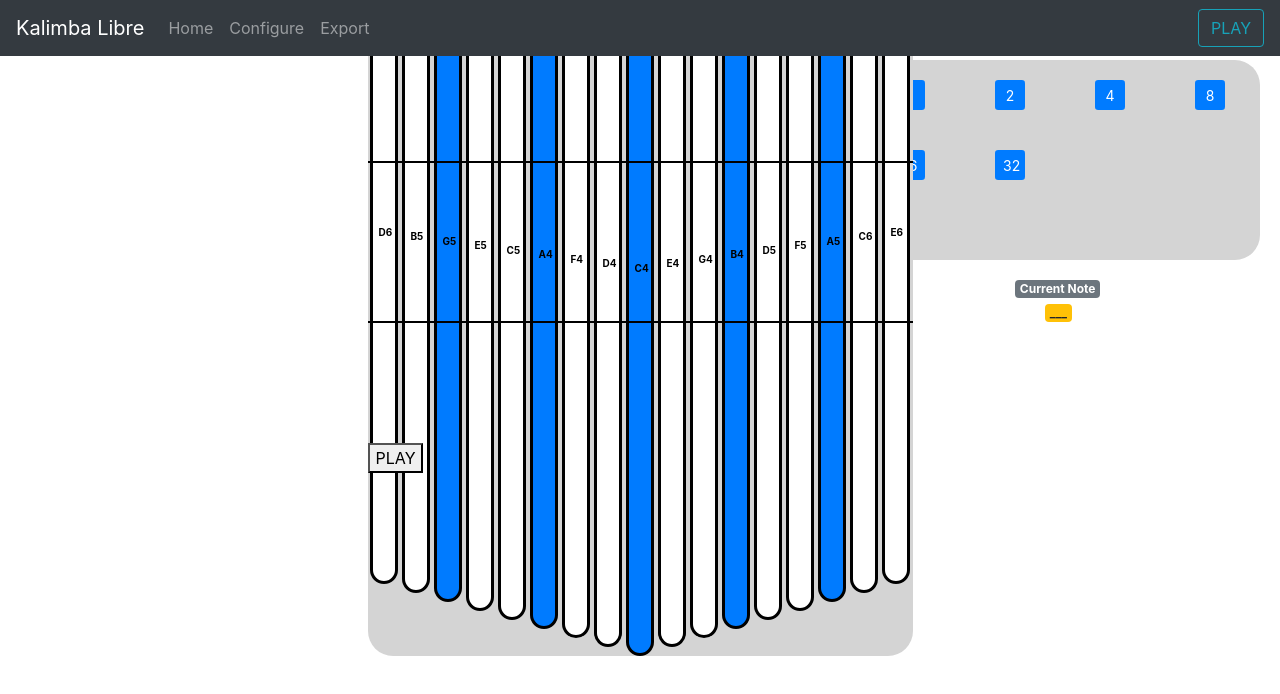
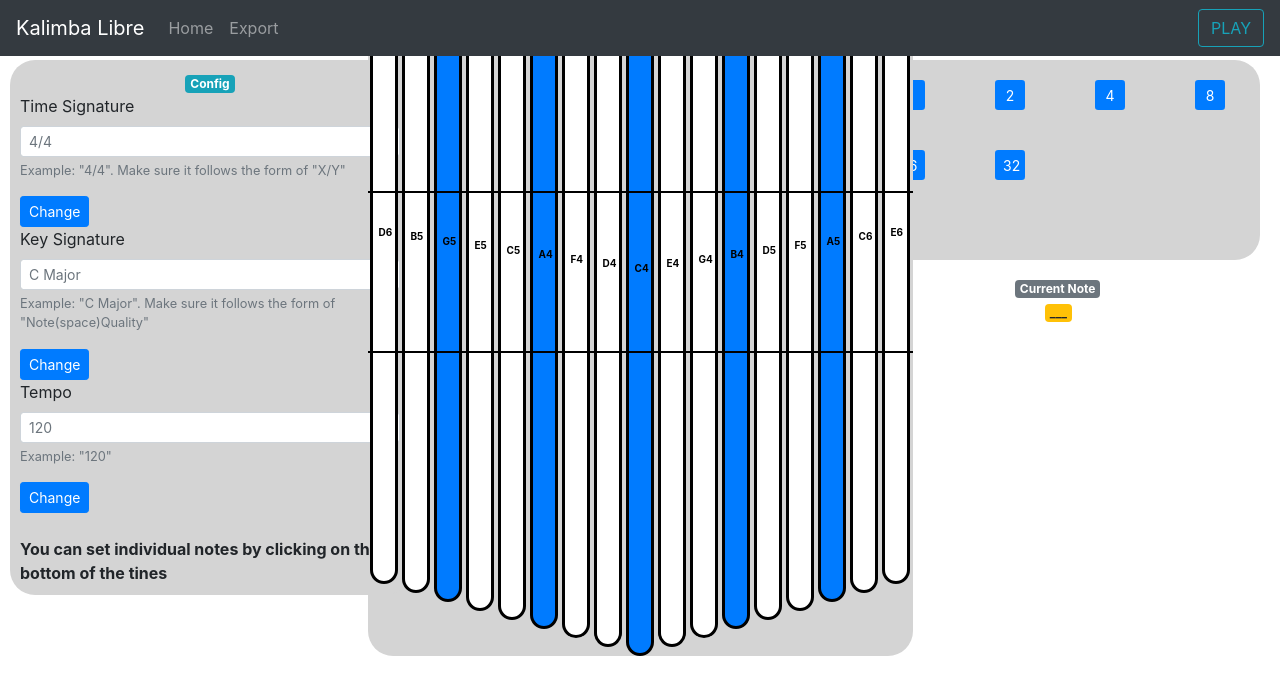
Before and after one commit to oakleyaidan21/KalimbaLibre, a React (Create React App) app: page / in a window 1280 px wide. Shown: the top 694 px of the page. Built offline with nearby package versions, Linux system fonts and the light colour scheme.

Commit message:
config is now a component on main page

```diff
--- a/src/App.js
+++ b/src/App.js
@@ -7,21 +7,25 @@ import Form from "react-bootstrap/Form";
 import Button from "react-bootstrap/Button";
 import "./App.css";
 import AbcjsContainer from "./components/music-components/abcjsContainer";
-
+import ConfigHolder from "./components/display-components/configHolder";
 
 class App extends Component {
-  state = {
-    song: [{ passID: 1, passName: "D3" }],
-    instruments: null,
-    renderAbcjs: false,
-    abcjsSong: ""
-  };
+  constructor(props) {
+    super(props);
+    this.state = {
+      song: [{ passID: 1, passName: "D3" }],
+      instruments: null,
+      playingNotes: null,
+      renderAbcjs: false,
+      abcjsSong: ""
+    };
+    this.handlePlay = this.handlePlay.bind(this);
+  }
 
-  //for now, just highlights each unit of rhythm
-  handlePlay = () => {
+  componentDidMount() {}
+
+  handlePlay = instruments => {
     console.log("play clicked");
-
-
   };
 
   handleLastPassUp = (passID, passName) => {
@@ -32,8 +36,6 @@ class App extends Component {
     this.setState({ song: temp });
   };
 
-
-
   render() {
     return (
       <div className="App">
@@ -41,17 +43,16 @@ class App extends Component {
           <Navbar.Brand href="localhost:3000">Kalimba Libre</Navbar.Brand>
           <Nav className="mr-auto">
             <Nav.Link href="/">Home</Nav.Link>
-            <Nav.Link href="/config">Configure</Nav.Link>
             <Nav.Link href="localhost:3000">Export</Nav.Link>
           </Nav>
           <Form inline>
             <Button variant="outline-info" onClick={this.handlePlay}>
               PLAY
             </Button>
-
           </Form>
         </Navbar>
         {/* <InfoContainer desc={"First container"}></InfoContainer>  */}
+
         <Selector style={{ topMargin: "0px" }} />
         <Holder onLastPassUp={this.handleLastPassUp} />
         {this.state.renderAbcjs ? (
@@ -60,11 +61,22 @@ class App extends Component {
             song={this.state.song}
           />
         ) : null}
-
+        <ConfigHolder />
+        {/* <ReactMobxMusic instrumentNames={["kalimba"]}>
+          {({isLoading, instruments}) =>
+        isLoading ? (<div>Loading</div>)
+        : (<div>Loaded!<button onClick={ () => {setTimeout(function() {
+          console.log("wait");
+          instruments.get("kalimba").play("A4");
+        }, 2000);
+         setTimeout(function() {
+          console.log("wait");
+          instruments.get("kalimba").play("B4");
+        }, 2000); }}>Play</button></div>)}
+        </ReactMobxMusic> */}
       </div>
     );
   }
 }
 
-
 export default App;
--- /dev/null
+++ b/src/components/display-components/configHolder.jsx
@@ -0,0 +1,88 @@
+import React, { Component } from "react";
+import Badge from "react-bootstrap/Badge";
+import Form from "react-bootstrap/Form";
+import Button from "react-bootstrap/Button";
+
+class ConfigHolder extends Component {
+  state = {
+    time: "4/4",
+    key: "C Major",
+    tempo: "120"
+  };
+  render() {
+    return (
+      <div
+        id="holder"
+        style={{
+          width: 400,
+          left: 10,
+          height: 535,
+          background: "#D4D4D4",
+          borderRadius: 25,
+          top: 60,
+          position: "absolute",
+          padding: 10
+          //   textAlign: "center",
+          //   fontSize: 30
+        }}
+      >
+        <div style={{ textAlign: "center" }}>
+          <Badge variant="info large">Config</Badge>
+        </div>
+        <Form>
+          <Form.Group controlId="formBasic">
+            <Form.Label>Time Signature</Form.Label>
+            <Form.Control size="sm" placeholder={this.state.time} />
+            <Form.Text className="text-muted">
+              Example: "4/4". Make sure it follows the form of "X/Y"
+            </Form.Text>
+          </Form.Group>
+          <Button
+            variant="primary"
+            type="submit"
+            size="sm"
+            onClick={() => {
+              console.log("clicked");
+              //   this.setState({ time: this.input.value });
+            }}
+          >
+            Change
+          </Button>
+        </Form>
+        <Form>
+          <Form.Group controlId="formBasicEmail">
+            <Form.Label>Key Signature</Form.Label>
+            <Form.Control size="sm" type="email" placeholder={this.state.key} />
+            <Form.Text className="text-muted">
+              Example: "C Major". Make sure it follows the form of
+              "Note(space)Quality"
+            </Form.Text>
+          </Form.Group>
+          <Button variant="primary" type="submit" size="sm">
+            Change
+          </Button>
+        </Form>
+        <Form>
+          <Form.Group controlId="formBasicEmail">
+            <Form.Label>Tempo</Form.Label>
+            <Form.Control
+              size="sm"
+              type="email"
+              placeholder={this.state.tempo}
+            />
+            <Form.Text className="text-muted">Example: "120"</Form.Text>
+          </Form.Group>
+          <Button variant="primary" type="submit" size="sm">
+            Change
+          </Button>
+        </Form>
+        <br></br>
+        <b>
+          You can set individual notes by clicking on the bottom of the tines{" "}
+        </b>
+      </div>
+    );
+  }
+}
+
+export default ConfigHolder;
--- a/src/components/display-components/holder.jsx
+++ b/src/components/display-components/holder.jsx
@@ -1,7 +1,7 @@
 import React, { Component } from "react";
 
 import NoteHolder from "./noteHolder";
-import TileHolder from "./tileHolder";
+import TileHolder from "./tineHolder";
 
 class Holder extends Component {
   state = {};
--- a/src/components/display-components/noteHolder.jsx
+++ b/src/components/display-components/noteHolder.jsx
@@ -5,14 +5,6 @@ class noteHolder extends Component {
   state = {
     totalNotes: []
   };
-
-  highLight =() => {
-    console.log("play clicked: ");
-    for(var i = 0; i < this.state.totalNotes.length; i++) {
-
-    }
-  }
-
 
   componentDidMount() {
     var temp = [];
@@ -40,7 +32,13 @@ class noteHolder extends Component {
     return (
       <div
         id="noteHolder"
-        style={{ position: "absolute", zIndex: "10", bottom: 0, float: "left", overflow: "auto"}}
+        style={{
+          position: "absolute",
+          zIndex: "10",
+          bottom: 0,
+          float: "left",
+          overflow: "auto"
+        }}
       >
         {this.state.totalNotes.map(totalNote => (
           <TotalNote
@@ -54,7 +52,6 @@ class noteHolder extends Component {
             id={totalNote.id}
           />
         ))}
-        <button onClick={this.highLight}>PLAY</button>
       </div>
     );
   }
--- a/src/components/display-components/selector.jsx
+++ b/src/components/display-components/selector.jsx
@@ -47,6 +47,7 @@ class Selector extends Component {
       >
         {this.state.selectors.map(selectorButton => (
           <SelectorButton
+            key={selectorButton.label}
             onSelectNote={this.handleSelectionP}
             label={selectorButton.label}
           />
--- a/src/components/display-components/tiles.jsx
+++ b/src/components/display-components/tine.jsx
@@ -30,7 +30,13 @@ class Tile extends Component {
     ]
   };
   handleClick = () => {
-    console.log("tile" + this.state.note);
+    console.log("tile " + this.state.note);
+    var newNote = "";
+    while (newNote === "") {
+      newNote = prompt("Please enter a new note");
+    }
+
+    this.setState({ note: newNote });
   };
 
   printNote = () => {
--- a/src/components/display-components/tileHolder.jsx
+++ b/src/components/display-components/tineHolder.jsx
@@ -1,5 +1,5 @@
 import React, { Component } from "react";
-import Tile from "./tiles";
+import Tile from "./tine";
 
 class TileHolder extends Component {
   state = {
@@ -21,9 +21,11 @@ class TileHolder extends Component {
       { len: 3, note: "A5", value: 0, color: "rgb(0,123,255" },
       { len: 2, note: "C6", value: 0, color: "rgb(255,255,255" },
       { len: 1, note: "E6", value: 0, color: "rgb(255,255,255" }
-    ]
+    ],
+    isConfig: this.props.isConfig
   };
   render() {
+    console.log("isconfig? " + this.state.isConfig);
     return (
       <div
         style={{
@@ -40,6 +42,7 @@ class TileHolder extends Component {
             note={tile.note}
             color={tile.color}
             len={tile.len}
+            isConfig={this.state.isConfig}
           />
         ))}
       </div>
--- a/src/config.jsx
+++ /dev/null
@@ -1,35 +0,0 @@
-import React, { Component } from 'react';
-import Navbar from "react-bootstrap/Navbar";
-import Nav from "react-bootstrap/Nav";
-import Form from "react-bootstrap/Form";
-import Button from "react-bootstrap/Button";
-import Holder from "./components/display-components/holder";
-import InfoContainer from "./components/display-components/infoContainer";
-
-class Config extends Component {
-    state = {  }
-    render() {
-        return (
-            <div className="config">
-                <Navbar bg="dark" variant="dark">
-            <Navbar.Brand href="localhost:3000">Kalimba Libre</Navbar.Brand>
-                <Nav className="mr-auto">
-                    <Nav.Link href="/">Home</Nav.Link>
-                    <Nav.Link href="/config">Configure</Nav.Link>
-                    <Nav.Link href="localhost:3000">Export</Nav.Link>
-                </Nav>
-                <Form inline>
-                <Button variant="outline-info" onClick={this.handlePlay}>
-                    PLAY
-                </Button>
-
-                </Form>
-            </Navbar>
-            <InfoContainer desc={"Config:\n Use this page to set up notes your kalimba will use, as well as your desired time signature, temp, etc. You can also use it to extend the kalimba's length"}></InfoContainer>
-            <Holder />
-            </div>
-        );
-    }
-}
-
-export default Config;
--- a/src/index.js
+++ b/src/index.js
@@ -4,19 +4,13 @@ import "./index.css";
 import App from "./App";
 import * as serviceWorker from "./serviceWorker";
 import "bootstrap/dist/css/bootstrap.min.css";
-import {Router} from "@reach/router";
-import Config from "./config";
-
-
-
+import { Router } from "@reach/router";
 
 ReactDOM.render(
-<Router>
-    <App path="/"/>
-    <Config path="config" />
-</Router>
-    ,
-    document.getElementById("root")
+  <Router>
+    <App path="/" />
+  </Router>,
+  document.getElementById("root")
 );
 
 var myDiv = document.getElementById("holder");
```
